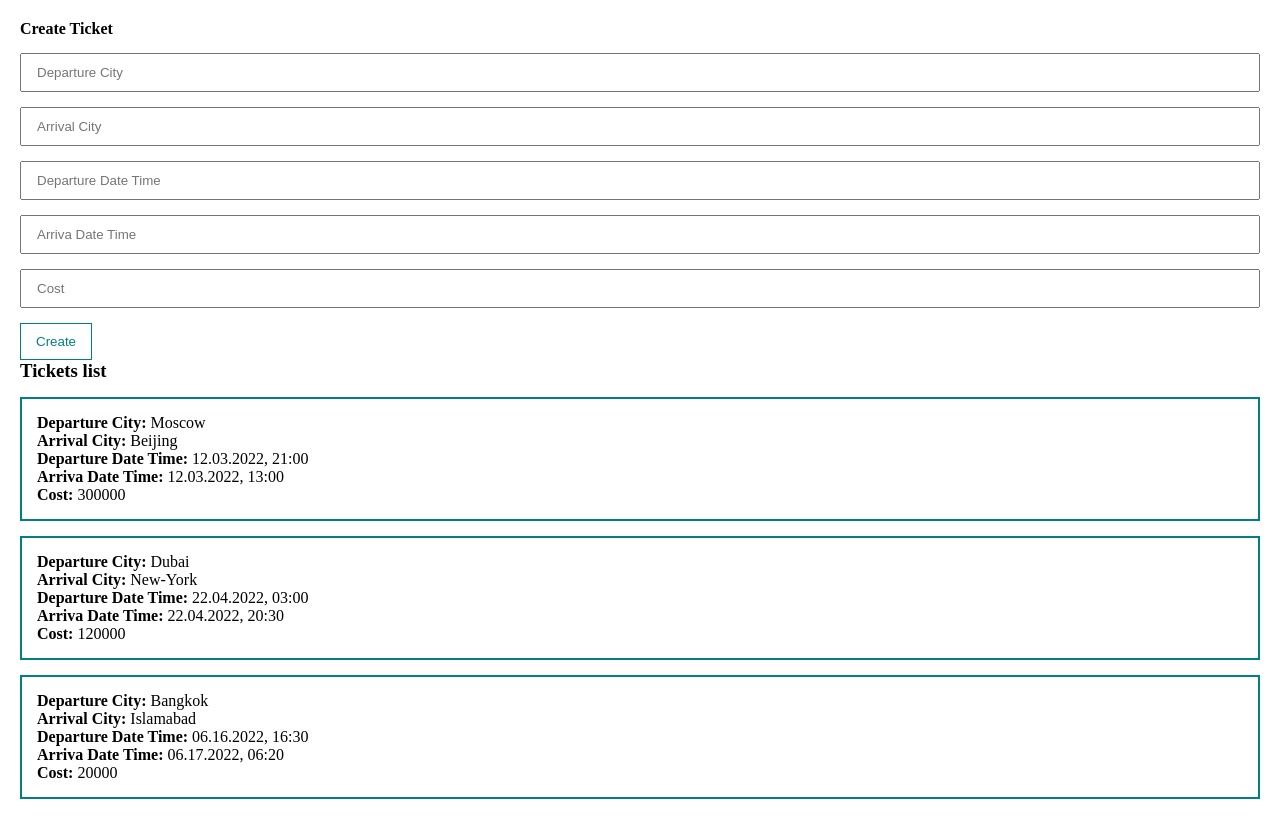
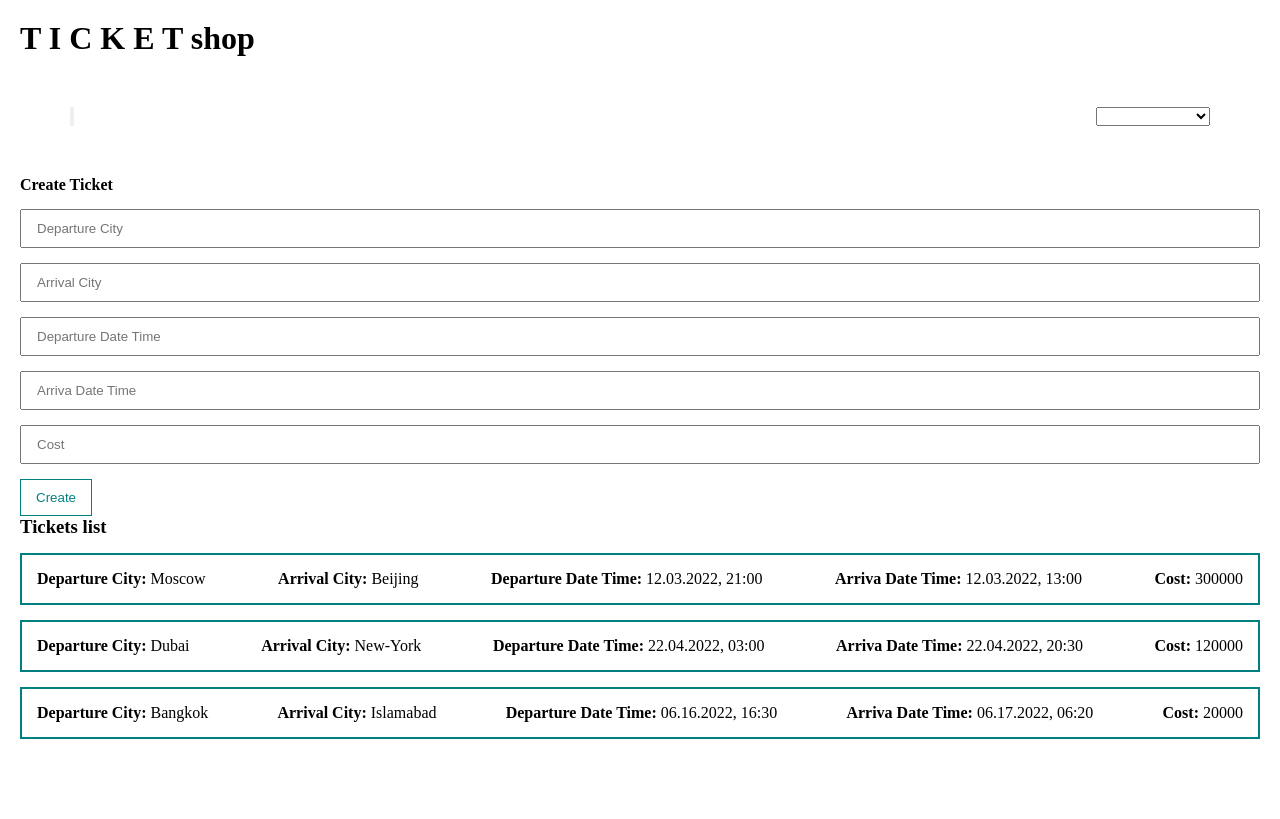
Before and after one commit to Dmitrii173173/Front_Vue_app, a Vue app: page / in a window 1280 px wide. Built offline with nearby package versions, Linux system fonts and the light colour scheme.

Commit message:
Commit_6

```diff
--- a/public/index.html
+++ b/public/index.html
@@ -1,10 +1,9 @@
 <!DOCTYPE html>
 <html lang="">
   <head>
-    <meta charset="utf-8">
-    <meta name="viewport" content="width=device-width,initial-scale=1.0">
-    <title>Air Tickets</title>
+    <div id="header"></div>
   </head>
+
   <body>
     <div id="app"></div>
   </body>
--- a/src/App.vue
+++ b/src/App.vue
@@ -1,6 +1,16 @@
 
 <template>
     <div class="app">
+        <h1>T I C K E T shop</h1>
+        <div class="app_btns">
+            <button>
+
+            </button>
+            <my-select
+            v-model="selectedSort"
+            :options="sortOptions"
+            />
+        </div>
         <ticket-form
             @create="createTicket"
 
@@ -12,12 +22,14 @@
 </template>
 
 <script>
+import MySelect from './components/MySelect.vue';
 import TicketForm from './components/TicketForm.vue';
 import TicketList from './components/TicketList.vue';
 export default {
     components: {
         TicketList,
-        TicketForm
+        TicketForm,
+        MySelect
     },
     data(){
         return{
@@ -29,6 +41,11 @@ export default {
                 {id: 3, departurecity:'Bangkok', arrivalcity:'Islamabad', departuredatetime:'06.16.2022, 16:30',
                 arrivadatetime:'06.17.2022, 06:20', cost:'20000'},
             ],
+            selectedSort:'',
+            sortOptions:[
+                {value:'departurecity', departurecity:'Departure City'},
+                {value:'arrivalcity', arrivalcity:'Arrival City'},
+            ]
         }
     },
 
@@ -36,6 +53,13 @@ export default {
       createTicket(ticket){
           this.tickets.push(ticket);
       },
+      watch:{
+                selectedSort(newValue){
+                    this.tickets.sort ((ticket1, ticket2 ) => {
+                        return ticket1[newValue]?.localeCompare(ticket2[newValue])
+                    })
+                },
+            }
     }
 }
 </script>
@@ -48,4 +72,9 @@ export default {
 .app{
     padding: 20px;
 }
+.app_btns{
+    margin: 50px;
+    display: flex;
+    justify-content: space-between;
+}
 </style>
--- /dev/null
+++ b/src/components/MySelect.vue
@@ -0,0 +1,36 @@
+<template>
+    <select v-model="modelVaue" @change="changeOptions">
+        <option disabled value="">Choice from list</option>
+        <option v-for="option in options" :key="option.value" :value="option.value">
+                {{option.departurecity}}
+
+        </option>
+    </select>
+</template>
+
+<script>
+
+export default {
+        name:'my-select',
+        props:{
+            modelValue:{
+                type: String
+            },
+            options:{
+                type: Array,
+                default: ()=> []
+            }
+        },
+        methods:{
+            changeOptions(event){
+                this.$emit('update:modelVaue', event.target.value);
+            }
+
+        }
+
+    }
+</script>
+
+<style scoped>
+
+</style>
--- a/src/components/TicketForm.vue
+++ b/src/components/TicketForm.vue
@@ -1,3 +1,5 @@
+
+
 <template>
     <div>
         <form @submit.prevent >
--- a/src/components/TicketItem.vue
+++ b/src/components/TicketItem.vue
@@ -1,25 +1,34 @@
 <template>
-        <div class="ticket">
+        <div >
+            <div class="ticket" >
                 <div><strong>Departure City: </strong>{{ ticket.departurecity }}</div>
                 <div><strong>Arrival City: </strong>{{ ticket.arrivalcity }}</div>
                 <div><strong>Departure Date Time: </strong>{{ ticket.departuredatetime }}</div>
                 <div><strong>Arriva Date Time: </strong>{{ ticket.arrivadatetime }}</div>
                 <div><strong>Cost: </strong>{{ ticket.cost }}</div>
+            </div>
         </div>
-
 </template>
 
 <script>
-export default {
-        props: {
-            ticket: {
-                type: Object,
-                required: true,
-            }
+export default{
+    props:{
+        ticket:{
+            type: Object,
+            required: true,
         }
     }
+}
 </script>
 
 <style scoped>
+.ticket {
+    padding: 15px;
+    border: 2px solid teal;
+    margin-top: 15px;
+    display: flex;
+    align-items: center;
+    justify-content: space-between;
+}
 
 </style>
--- a/src/components/TicketList.vue
+++ b/src/components/TicketList.vue
@@ -1,7 +1,10 @@
 <template>
     <div>
         <h3>Tickets list</h3>
-        <ticket-item v-for="ticket in tickets" :ticket="ticket" :key="ticket.id"/>
+        <ticket-item
+        v-for="ticket in tickets"
+        :ticket="ticket"
+        :key="ticket.id"/>
     </div>
 </template>
 
@@ -19,9 +22,5 @@ export default {
 </script>
 
 <style scoped>
-.ticket {
-    padding: 15px;
-    border: 2px solid teal;
-    margin-top: 15px;
-}
+
 </style>
```
